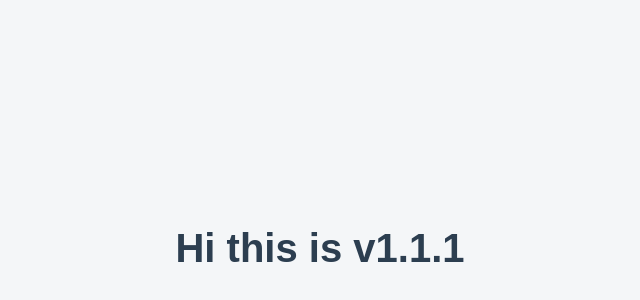
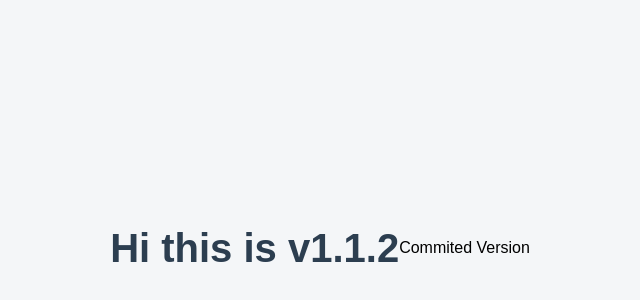
Before and after one commit to Amit-Dev03/git-learning, a plain HTML site: page index.html in a window 1280 px wide. Shown: the part 152-452 px from the top of the page, without its empty margins (320-960 px from the left). Drawn offline with Linux system fonts and the light colour scheme.

```diff
--- a/index.html
+++ b/index.html
@@ -2,13 +2,20 @@
 <html lang="en">
   <head>
     <meta charset="UTF-8" />
-    <meta name="viewport" content="width=device-width, initial-scale=1.0" />
+    <meta
+      name="viewport"
+      content="width=device-width, initial-scale=1.0"
+    />
     <title>Docker Practice</title>
 
     <!-- Link CSS file -->
-    <link rel="stylesheet" href="style.css" />
+    <link
+      rel="stylesheet"
+      href="style.css"
+    />
   </head>
   <body>
-    <h1>Hi this is v1.1.1</h1>
+    <h1>Hi this is v1.1.2</h1>
+    <p>Commited Version</p>
   </body>
 </html>
```
Also changed, not shown: 1 other file.
